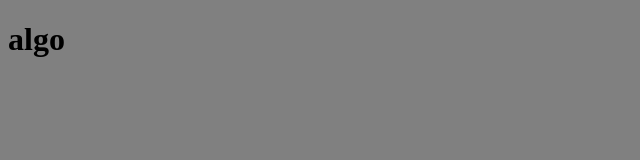
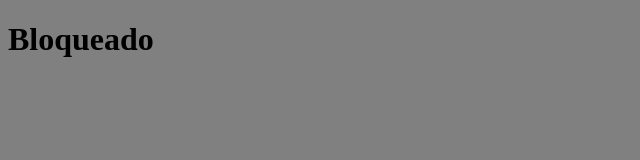
Before and after one commit to Danielgc007/calendar-app-backend, a website: page public/index.html in a window 1280 px wide. Shown: the whole page, without its empty margins (0-640 px from the left). Drawn offline with Linux system fonts and the light colour scheme.

Commit message:
first commit

```diff
--- a/index.js
+++ b/index.js
@@ -3,7 +3,7 @@ require('dotenv').config();
 const cors = require('cors');
 const { dbConnection } = require('./database/config');
 
-console.log( process.env );
+// console.log( process.env );
 
 
 // crear el servidor de express
--- a/public/index.html
+++ b/public/index.html
@@ -8,6 +8,6 @@
     <title>Demo app</title>
 </head>
 <body>
-    <h1>algo</h1>
+    <h1>Bloqueado</h1>
 </body>
 </html>
```
